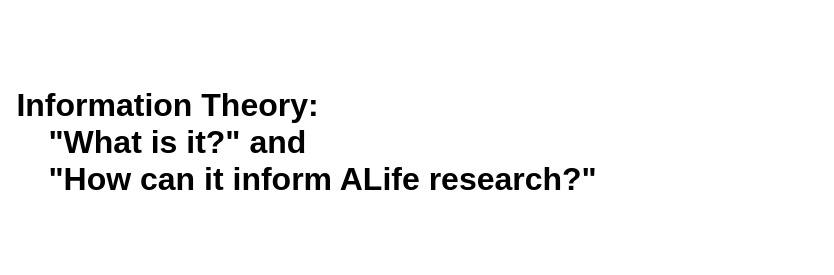
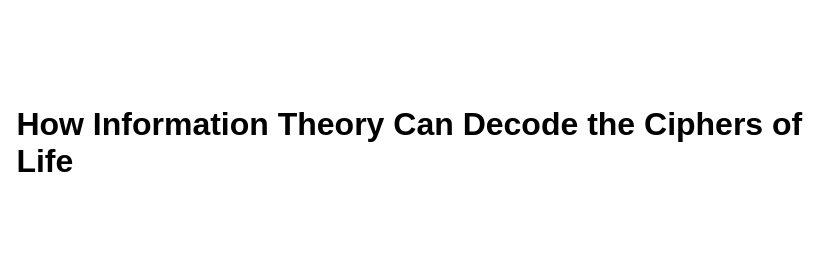
Before and after one commit to cliff-bohm/InformationTheoryForALIFE, a plain HTML site: page index.html in a window 1280 px wide. Shown: the top 275 px of the page, 338-1172 px from the left. Drawn offline with Linux system fonts and the light colour scheme.

Commit message:
Update index.html

```diff
--- a/index.html
+++ b/index.html
@@ -31,9 +31,7 @@
         <div class="header">
             <img src="Logo.png" alt="Descriptive Alt Text">
 <h1>
-  Information Theory:<br>
-  <span style="display: block; margin-left: 1em;">"What is it?" and</span>
-  <span style="display: block; margin-left: 1em;">"How can it inform ALife research?"</span>
+  How Information Theory Can Decode the Ciphers of Life
 </h1>
         </div>
 
```
